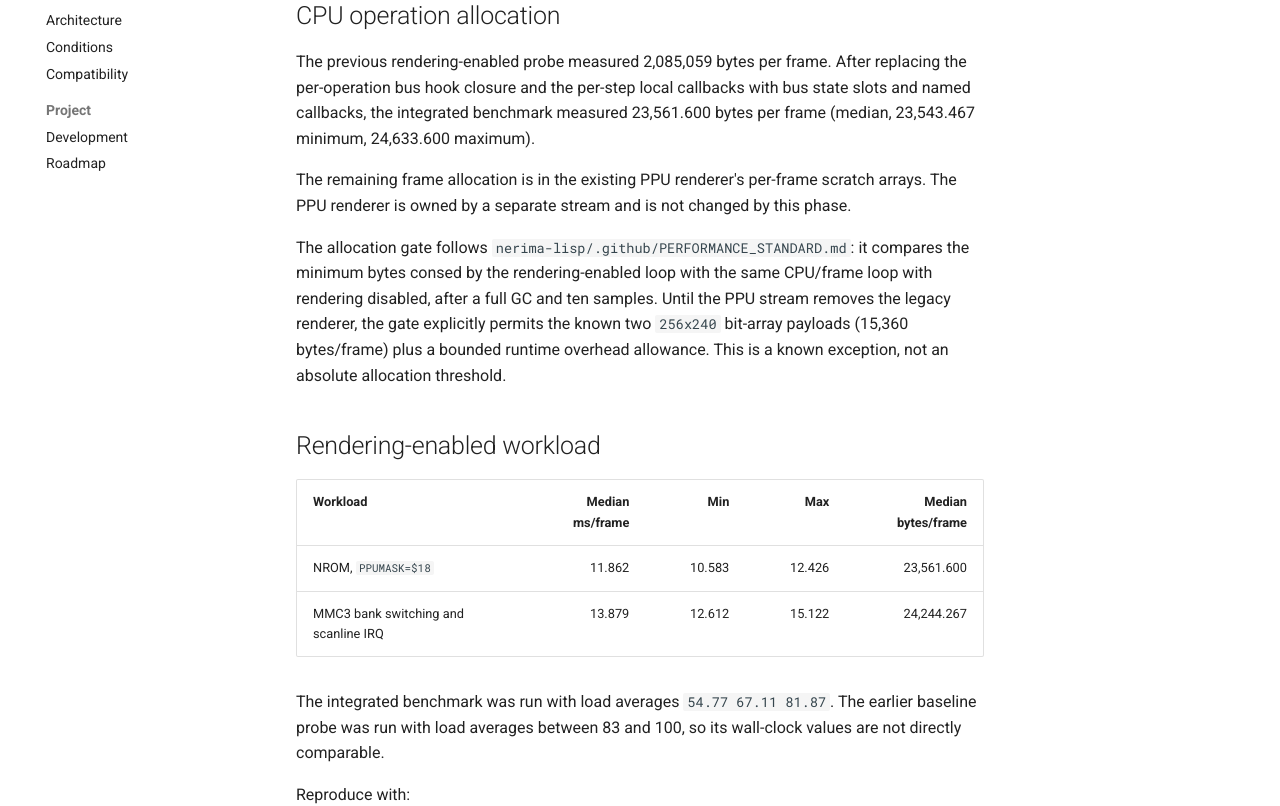
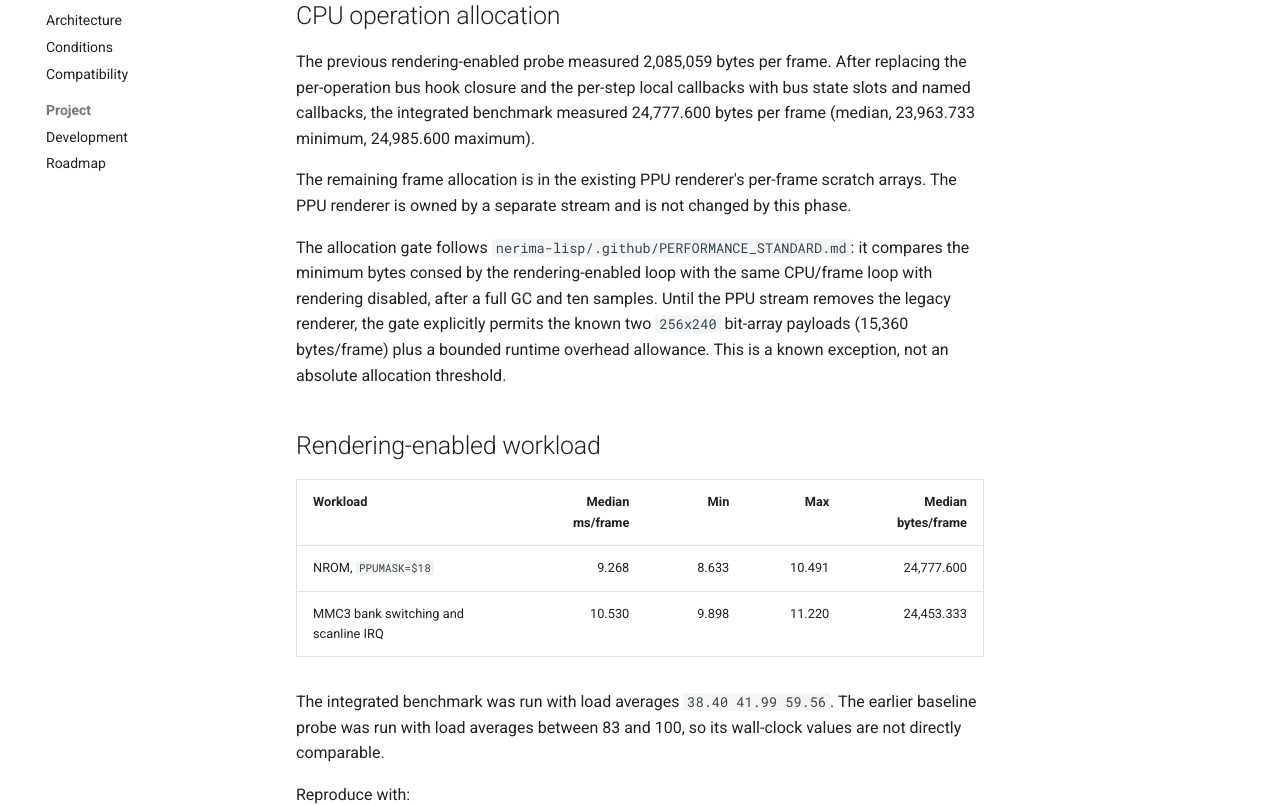
Before and after one commit to nerima-lisp/cl-nes, an MkDocs documentation site: the page built from docs/src/benchmarks.md, in a window 1280 px wide and 1275 px high. Shown: the part 324-1130 px from the top of the window. Built offline with MkDocs 1.6.1 and Material for MkDocs 9.7.7, drawn with Linux system fonts in a browser that asks for light colours.

Commit message:
docs: record final integrated benchmark

```diff
--- a/docs/src/benchmarks.md
+++ b/docs/src/benchmarks.md
@@ -10,7 +10,7 @@ was shared; allocation counts are the useful comparison for this change.
 The previous rendering-enabled probe measured 2,085,059 bytes per frame. After
 replacing the per-operation bus hook closure and the per-step local callbacks
 with bus state slots and named callbacks, the integrated benchmark measured
-23,561.600 bytes per frame (median, 23,543.467 minimum, 24,633.600 maximum).
+24,777.600 bytes per frame (median, 23,963.733 minimum, 24,985.600 maximum).
 
 The remaining frame allocation is in the existing PPU renderer's per-frame
 scratch arrays. The PPU renderer is owned by a separate stream and is not
@@ -28,10 +28,10 @@ allocation threshold.
 
 | Workload | Median ms/frame | Min | Max | Median bytes/frame |
 | --- | ---: | ---: | ---: | ---: |
-| NROM, `PPUMASK=$18` | 11.862 | 10.583 | 12.426 | 23,561.600 |
-| MMC3 bank switching and scanline IRQ | 13.879 | 12.612 | 15.122 | 24,244.267 |
+| NROM, `PPUMASK=$18` | 9.268 | 8.633 | 10.491 | 24,777.600 |
+| MMC3 bank switching and scanline IRQ | 10.530 | 9.898 | 11.220 | 24,453.333 |
 
-The integrated benchmark was run with load averages `54.77 67.11 81.87`.
+The integrated benchmark was run with load averages `38.40 41.99 59.56`.
 The earlier baseline probe was run with load averages between 83 and 100, so
 its wall-clock values are not directly comparable.
 
```
